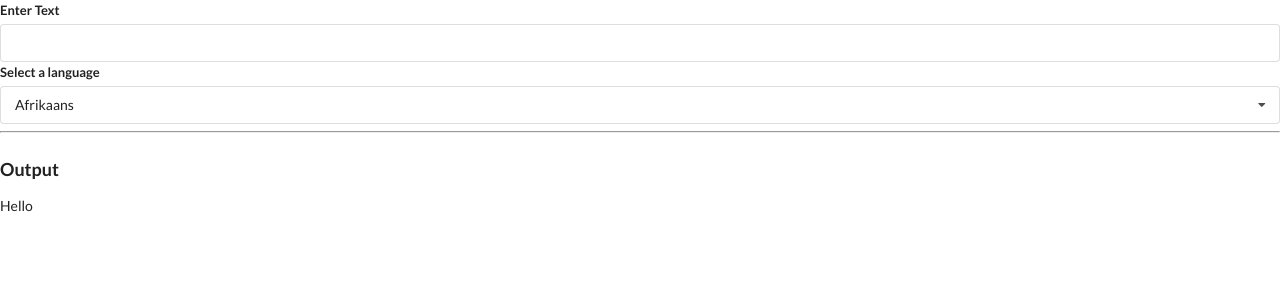
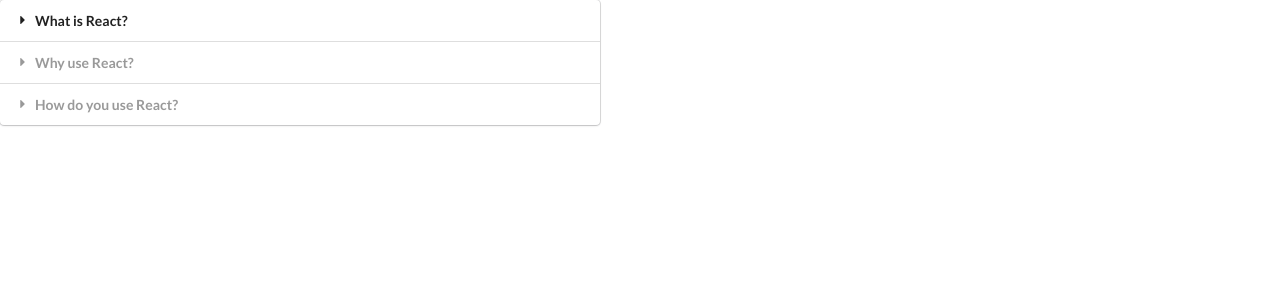
Before and after one commit to shehryarbajwa/react_redux, a React (Create React App) app in the folder widgets/: page / in a window 1280 px wide. Shown: the top 300 px of the page. Built offline with nearby package versions, Linux system fonts and the light colour scheme.

Commit message:
added Convert component

```diff
--- a/widgets/src/App.js
+++ b/widgets/src/App.js
@@ -35,10 +35,37 @@
 ];
 //Pass down a function callback as props to a component
 
+const showAccordion = () => {
+  if (window.location.pathname === '/'){
+    return <Accordion items={items}/>
+  }
+}
+
+const showList = () => {
+  if (window.location.pathname === '/list'){
+    return <Search />
+  }
+}
+
+const showTranslate = () => {
+  if (window.location.pathname === '/translate'){
+    return <Translate />
+  }
+}
+
+const showDropdown = () => {
+  if (window.location.pathname === '/dropdown'){
+    return <Dropdown />
+  }
+}
+
 const App = () => {
   return (
     <div>
-      <Translate />
+      {showAccordion()}
+      {showList()}
+      {showDropdown()}
+      {showTranslate()}
     </div>
   );
 };
--- a/widgets/src/components/Convert.js
+++ b/widgets/src/components/Convert.js
@@ -1,27 +1,47 @@
-import React, {useState, useEffect} from 'react'
-import axios from 'axios'
+import React, { useState, useEffect } from "react";
+import axios from "axios";
 
-//Axios second object is for the body of the Post request
-//Axios third object is the query params
-const Convert = ({language, text}) => {
-    const [translated, setTranslated] = useState('')
+const Convert = ({ language, text }) => {
+  const [translated, setTranslated] = useState("");
+  const [debouncedText, setDebouncedText] = useState(text);
 
+  //Reducing the number of API calls
 
-    useEffect(() => {
-        const doTranslation = async () => {
-            const {data} = axios.post('https://translation.googleapis.com/language/translate/v2', {}, {
-                params: {
-                    q: text,
-                    target: language.value,
-                    key: 'AIzaSyCHUCmpR7cT_yDFHC98CZJy2LTms-IwDlM'
-                }
-            });
+  useEffect(() => {
+    const timerId = setTimeout(() => {
+      setDebouncedText(text);
+    }, 500);
+
+    return () => {
+      clearTimeout(timerId);
+    };
+  }, [text]);
+
+  useEffect(() => {
+    const doTranslation = async () => {
+      const { data } = await axios.post(
+        "https://translation.googleapis.com/language/translate/v2",
+        {},
+        {
+          params: {
+            q: debouncedText,
+            target: language.value,
+            key: "AIzaSyCHUCmpR7cT_yDFHC98CZJy2LTms-IwDlM",
+          },
         }
+      );
 
-    }, [language, text])
+      setTranslated(data.data.translations[0].translatedText);
+    };
 
+    doTranslation();
+  }, [language, debouncedText]);
 
-    return <div>Hello</div>
-}
+  return (
+    <div>
+      <h1 className="ui header">{translated}</h1>
+    </div>
+  );
+};
 
 export default Convert;
```
